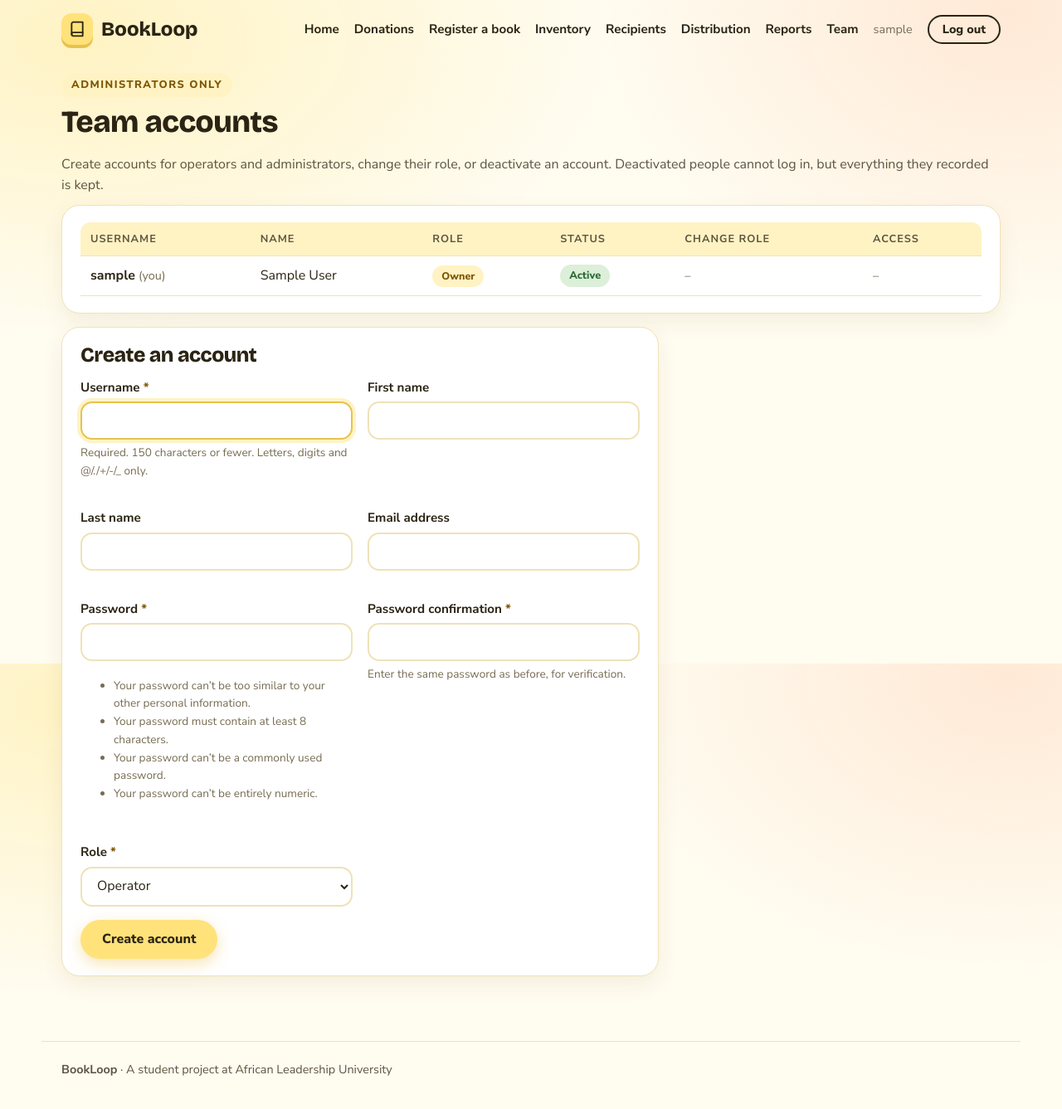
After one commit to HenrietteIraguha/BOOKLOOP, a Django app: page /team/ in a window 1280 px wide. The commit adds this page. Shown: the whole page at 83% size. Run offline with Django 5.2, Linux system fonts and the light colour scheme; the visitor is signed in with stand-in values (Sample User, id 1); data comes from the database, SQL or seed files in the repository.

Commit message:
Add Team page for administrators to manage accounts and roles

```diff
--- /dev/null
+++ b/accounts/urls.py
@@ -0,0 +1,10 @@
+from django.urls import path
+
+from . import views
+
+app_name = "accounts"
+
+urlpatterns = [
+    path("", views.account_list, name="list"),
+    path("<int:pk>/update/", views.account_update, name="update"),
+]
--- a/accounts/views.py
+++ b/accounts/views.py
@@ -1,3 +1,80 @@
 from django.shortcuts import render
 
 # Create your views here.
+
+
+# ---- Team accounts: Administrators manage accounts and roles (FR16, NFR5) ----
+from django import forms
+from django.contrib import messages
+from django.contrib.auth.decorators import login_required, permission_required
+from django.contrib.auth.forms import UserCreationForm
+from django.contrib.auth.models import Group, User
+from django.core.exceptions import PermissionDenied
+from django.shortcuts import get_object_or_404, redirect, render
+from django.views.decorators.http import require_POST
+
+ROLES = ["Operator", "Administrator"]
+
+
+def _role_of(user):
+    if user.is_superuser:
+        return "Owner"
+    names = [g.name for g in user.groups.all() if g.name in ROLES]
+    return ", ".join(names) or "No role"
+
+
+class NewAccountForm(UserCreationForm):
+    role = forms.ChoiceField(choices=[(r, r) for r in ROLES])
+
+    class Meta(UserCreationForm.Meta):
+        model = User
+        fields = ("username", "first_name", "last_name", "email")
+
+
+@login_required
+
+@permission_required("auth.view_user", raise_exception=True)
+def account_list(request):
+    form = NewAccountForm()
+    if request.method == "POST":
+        if not request.user.has_perm("auth.add_user"):
+            raise PermissionDenied
+        form = NewAccountForm(request.POST)
+        if form.is_valid():
+            user = form.save()  # the password is stored hashed (NFR8)
+            user.groups.set([Group.objects.get(name=form.cleaned_data["role"])])
+            messages.success(request, f"Account “{user.username}” created as {form.cleaned_data['role']}.")
+            return redirect("accounts:list")
+
+    users = User.objects.order_by("-is_active", "username").prefetch_related("groups")
+    rows = [{"user": u, "role": _role_of(u)} for u in users]
+    return render(request, "accounts/account_list.html", {"rows": rows, "form": form, "roles": ROLES})
+
+
+@login_required
+@permission_required("auth.change_user", raise_exception=True)
+@require_POST
+def account_update(request, pk):
+    target = get_object_or_404(User, pk=pk)
+    action = request.POST.get("action")
+
+    if target.is_superuser:
+        messages.error(request, "The owner account cannot be changed here.")
+    elif target == request.user:
+        messages.error(request, "You cannot change your own role or deactivate your own account.")
+    elif action == "set_role" and request.POST.get("role") in ROLES:
+        role = request.POST["role"]
+        target.groups.set([Group.objects.get(name=role)])
+
+        messages.success(request, f"“{target.username}” is now {role}.")
+    elif action == "deactivate":
+        target.is_active = False
+        target.save(update_fields=["is_active"])
+        messages.success(request, f"“{target.username}” was deactivated and can no longer log in. Their records are kept.")
+    elif action == "activate":
+        target.is_active = True
+        target.save(update_fields=["is_active"])
+        messages.success(request, f"“{target.username}” can log in again.")
+    else:
+        messages.error(request, "That change is not possible.")
+    return redirect("accounts:list")
--- a/config/urls.py
+++ b/config/urls.py
@@ -11,6 +11,7 @@ urlpatterns = [
     path("recipients/", include("communities.urls")),
     path("distribution/", include("distribution.urls")),
     path("reports/", include("reports.urls")),
+    path("team/", include("accounts.urls")),
     path("", include("public.urls")),
     path("", RedirectView.as_view(pattern_name="public:donate")),  # until the showcase home page exists
 ]
--- /dev/null
+++ b/templates/accounts/account_list.html
@@ -0,0 +1,68 @@
+{% extends "base.html" %}
+{% block title %}Team accounts | BookLoop{% endblock %}
+{% block content %}
+
+<span class="eyebrow">Administrators only</span>
+<h1>Team accounts</h1>
+<p class="lede-small">Create accounts for operators and administrators, change their role, or deactivate an account. Deactivated people cannot log in, but everything they recorded is kept.</p>
+
+<div class="card table-wrap">
+  <table>
+    <tr><th>Username</th><th>Name</th><th>Role</th><th>Status</th><th>Change role</th><th>Access</th></tr>
+    {% for row in rows %}
+      {% with u=row.user %}
+
+      <tr>
+        <td><b>{{ u.username }}</b>{% if u == request.user %} <span class="muted">(you)</span>{% endif %}</td>
+        <td>{{ u.get_full_name|default:"–" }}</td>
+        <td><span class="chip">{{ row.role }}</span></td>
+        <td>{% if u.is_active %}<span class="status status-accepted">Active</span>{% else %}<span class="status status-rejected">Deactivated</span>{% endif %}</td>
+        {% if u.is_superuser or u == request.user or not perms.auth.change_user %}
+          <td><span class="muted">–</span></td><td><span class="muted">–</span></td>
+        {% else %}
+          <td>
+            <form method="post" action="{% url 'accounts:update' u.pk %}" class="status-form">
+              {% csrf_token %}
+              <input type="hidden" name="action" value="set_role">
+              <label for="role-{{ u.pk }}" class="visually-hidden">Role for {{ u.username }}</label>
+              <select id="role-{{ u.pk }}" name="role">
+                {% for r in roles %}<option value="{{ r }}" {% if r == row.role %}selected{% endif %}>{{ r }}</option>{% endfor %}
+              </select>
+              <button type="submit" class="btn-small">Save</button>
+            </form>
+          </td>
+          <td>
+            <form method="post" action="{% url 'accounts:update' u.pk %}" class="status-form">
+              {% csrf_token %}
+              {% if u.is_active %}
+                <button type="submit" name="action" value="deactivate" class="btn-small btn-outline">Deactivate</button>
+              {% else %}
+                <button type="submit" name="action" value="activate" class="btn-small">Reactivate</button>
+              {% endif %}
+            </form>
+          </td>
+        {% endif %}
+      </tr>
+      {% endwith %}
+
+    {% endfor %}
+  </table>
+</div>
+
+{% if perms.auth.add_user %}
+<div class="card" style="max-width: 720px;">
+  <h2>Create an account</h2>
+  {% if form.non_field_errors %}<p class="error form-error">{{ form.non_field_errors|join:" " }}</p>{% endif %}
+  <form method="post" novalidate>
+    {% csrf_token %}
+    <div class="two-cols">
+      {% for field in form %}
+        {% include "public/_field.html" with field=field %}
+      {% endfor %}
+    </div>
+    <button type="submit">Create account</button>
+  </form>
+</div>
+{% endif %}
+
+{% endblock %}
--- a/templates/base.html
+++ b/templates/base.html
@@ -29,6 +29,7 @@
           <a href="{% url 'communities:list' %}">Recipients</a>
           <a href="{% url 'distribution:list' %}">Distribution</a>
           <a href="{% url 'reports:home' %}">Reports</a>
+          {% if perms.auth.view_user %}<a href="{% url 'accounts:list' %}">Team</a>{% endif %}
 
           <span class="nav-user">{{ user.username }}</span>
           <form method="post" action="{% url 'logout' %}" class="logout-form">
```
